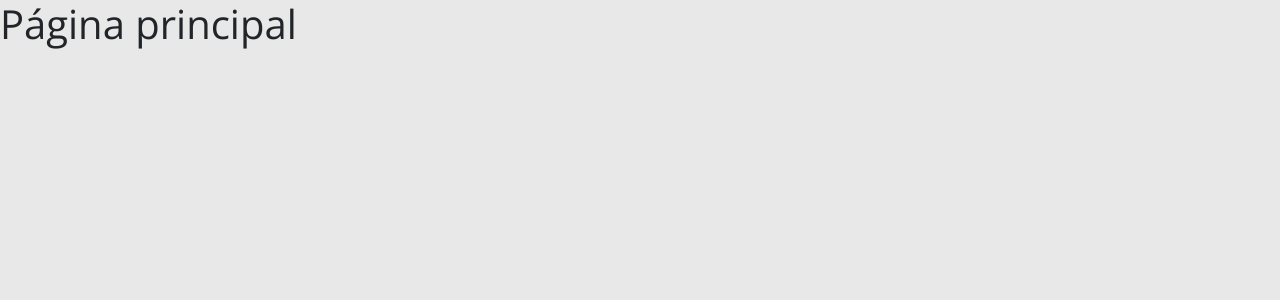
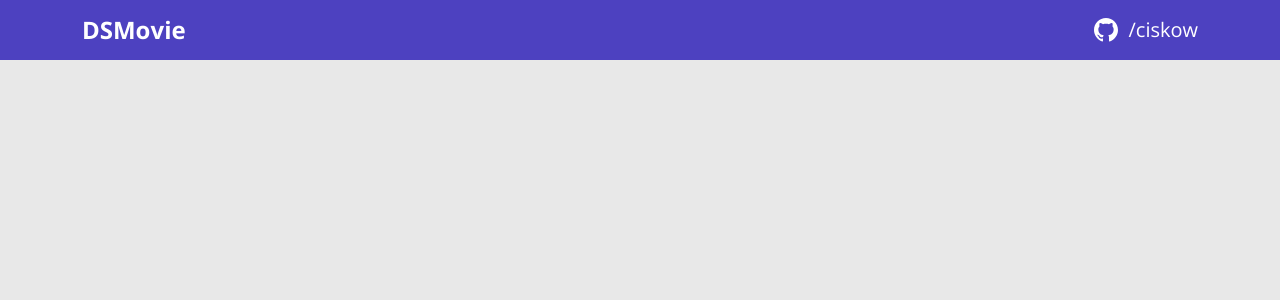
Before and after one commit to Ciskow/dsmovie, a React (Create React App) app in the folder frontend/: page / in a window 1280 px wide. Shown: the top 300 px of the page. Built offline with nearby package versions, Linux system fonts and the light colour scheme.

Commit message:
Add navbar

```diff
--- a/frontend/src/App.tsx
+++ b/frontend/src/App.tsx
@@ -1,6 +1,8 @@
+import Navbar from "./components/Navbar";
+
 function App() {
   return (
-    <h1>Página principal</h1>
+    <Navbar />
   );
 }
 
--- /dev/null
+++ b/frontend/src/components/Navbar/index.tsx
@@ -0,0 +1,22 @@
+import { ReactComponent as GithubIcon } from 'assets/img/github.svg';
+import './styles.css';
+
+function Navbar() {
+    return (
+        <header>
+            <nav className="container">
+                <div className="dsmovie-nav-content">
+                    <h1>DSMovie</h1>
+                    <a href="https://github.com/ciskow" target="_blank" rel="noreferrer">
+                        <div className="dsmovie-contact-container">
+                            <GithubIcon />
+                            <p className="dsmovie-contact-link">/ciskow</p>
+                        </div>
+                    </a>
+                </div>
+            </nav>
+        </header>
+    );
+}
+
+export default Navbar;
--- /dev/null
+++ b/frontend/src/components/Navbar/styles.css
@@ -0,0 +1,29 @@
+header {
+    height: 60px;
+    background-color: var(--color-primary);
+    display: flex;
+    align-items: center;
+}
+
+.dsmovie-nav-content {
+    display: flex;
+    align-items: center;
+    justify-content: space-between;
+    color: #fff;
+}
+
+.dsmovie-nav-content h1 {
+    font-size: 24px;
+    margin: 0;
+    font-weight: 700;
+}
+
+.dsmovie-contact-container {
+    display: flex;
+    align-items: center;
+}
+
+.dsmovie-contact-link {
+    margin: 0 0 0 10px;
+    font-size: 20px;
+}
--- a/frontend/tsconfig.json
+++ b/frontend/tsconfig.json
@@ -1,5 +1,6 @@
 {
   "compilerOptions": {
+    "baseUrl": "./src",
     "target": "es5",
     "lib": [
       "dom",
```
Also changed, not shown: frontend/src/assets/img/github.svg (added).
